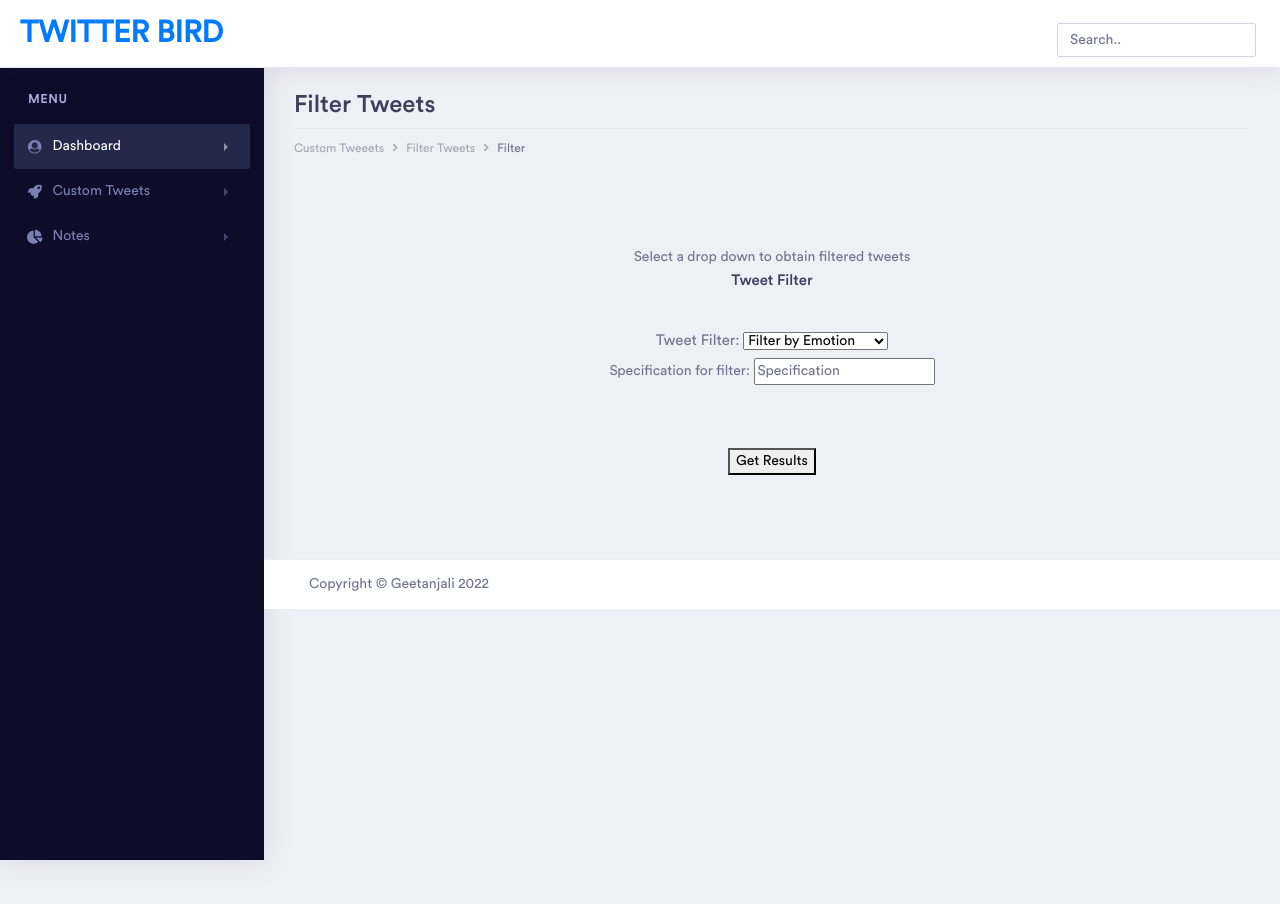
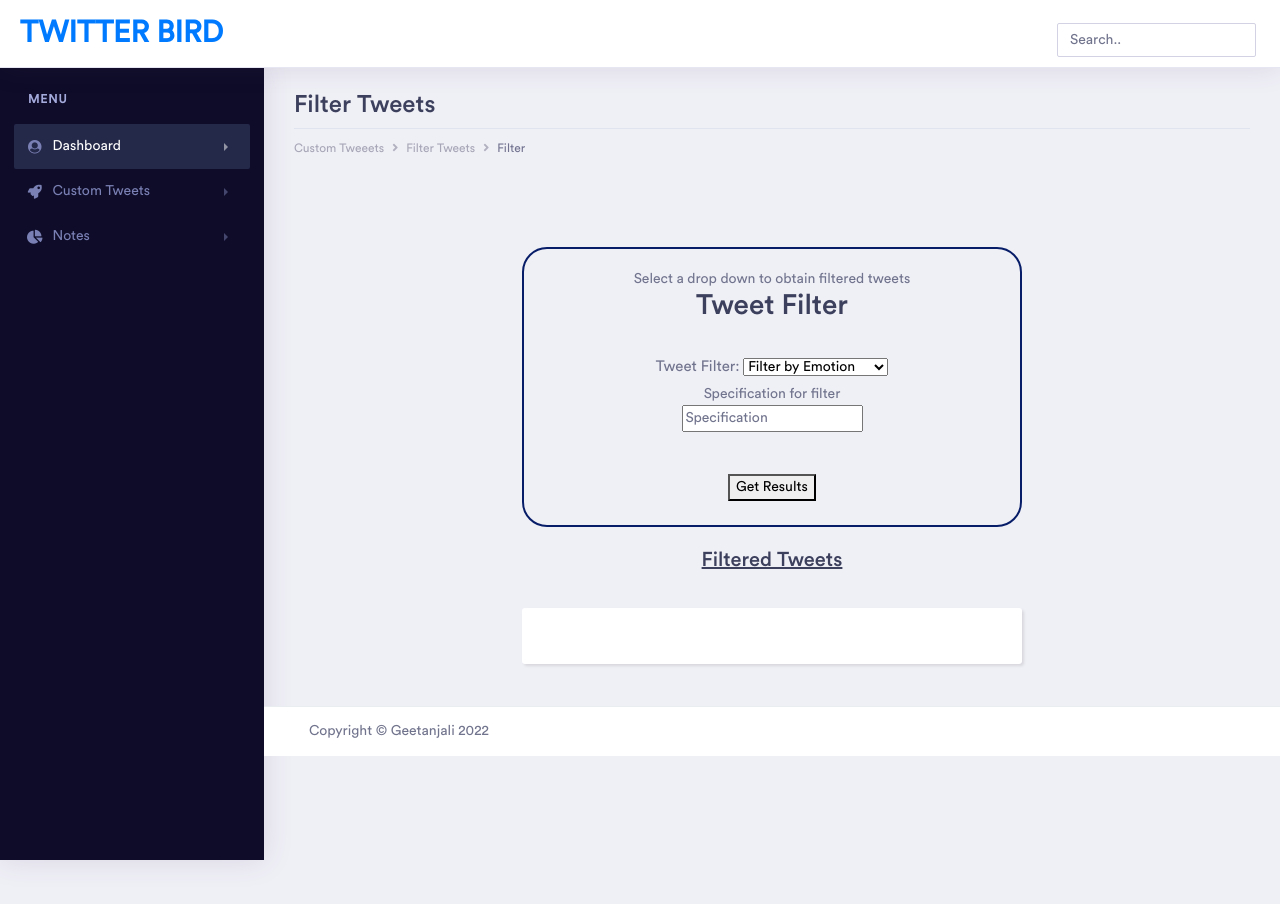
Before and after one commit to GeetanjaliP16/Twitter-Bird, a Flask app: page /FilterTweets in a window 1280 px wide. Shown: the top 904 px of the page. Run offline with Flask 2, Linux system fonts and the light colour scheme; parts of the project's set-up code (start-up, migrations or seed data) failed here and were passed over; some libraries are stand-ins or nearby versions; some web fonts are replaced.

Commit message:
tweetFilter Scrollable UI added

```diff
--- a/app.py
+++ b/app.py
@@ -195,7 +195,7 @@
                autopct="%1.1f%%", pctdistance=0.7, textprops={'fontsize': 10})
 
     plt.title("Sentiment Percentage",fontsize=15)
-    plt.legend(fontsize=12)
+    plt.legend(fontsize=10)
     output = io.BytesIO()
     FigureCanvas(fig).print_png(output)
     return Response(output.getvalue(), mimetype='image/png')
--- a/templates/FilterTweets.html
+++ b/templates/FilterTweets.html
@@ -13,6 +13,32 @@
     <link rel="stylesheet" href="static/assets/vendor/fonts/fontawesome/css/fontawesome-all.css">
     <link rel="stylesheet" href="static/assets/vendor/charts/c3charts/c3.css">
     <title>Data Insights</title>
+
+    <script async src="https://platform.twitter.com/widgets.js" charset="utf-8"></script>
+
+    <!--Tweets Scrolling Purpose-->
+    <style>
+    #twitter-widget-holder{ max-height:400px; max-width:500px; padding:20px; background:#fff; border-radius:3px; box-shadow:2px 2px 3px rgba(0,0,0,.1); }
+    </style>
+    <!-- custom scrollbar CSS -->
+<link rel="stylesheet" href="http://malihu.github.io/custom-scrollbar/jquery.mCustomScrollbar.min.css">
+<!-- jQuery lib -->
+<script src="http://ajax.googleapis.com/ajax/libs/jquery/1.11.0/jquery.min.js"></script>
+<!-- custom scrollbar plugin script -->
+<script src="http://malihu.github.io/custom-scrollbar/jquery.mCustomScrollbar.concat.min.js"></script>
+<script>
+    (function($){
+      $(window).load(function(){
+        /* initialize scrollbar */
+        $("#twitter-widget-holder").mCustomScrollbar({
+          theme:"dark-3",
+          scrollButtons:{enable:true}
+        });
+        /* insert twitter widget js in window load fn */
+        !function(d,s,id){var js,fjs=d.getElementsByTagName(s)[0],p=/^http:/.test(d.location)?'http':'https';if(!d.getElementById(id)){js=d.createElement(s);js.id=id;js.src=p+"://platform.twitter.com/widgets.js";fjs.parentNode.insertBefore(js,fjs);}}(document,"script","twitter-wjs");
+      });
+    })(jQuery);
+  </script>
 </head>
 
 <body>
@@ -131,6 +157,12 @@
 
             </div>
             <center>
+            <div class="container-contact100" style="
+              border-radius: 25px;
+              border: 2px solid #071d67;
+              padding: 20px;
+              width: 500px;
+              height: 280px; ">
             <div class="container-contact100">
                 <div class="contact100-map" id="google_map" data-map-x="40.722047" data-map-y="-73.986422" data-pin="images/icons/map-marker.png" data-scrollwhell="0" data-draggable="1"></div>
 
@@ -141,7 +173,7 @@
                     </span>
 
 
-                    <h5>Tweet Filter</h5><br>
+                    <h2>Tweet Filter</h2><br>
                     <label for="dropdownMenuButton2">Tweet Filter:</label>
                           <select name="dropdownMenuButton2" id="dropdownMenuButton2">
 
@@ -158,11 +190,11 @@
                     <br>
 
                     <div class="wrap-input100 validate-input" data-validate="Please enter specification">
-                        <span class="focus-input100">Specification for filter:</span>
+                        <span class="focus-input100">Specification for filter</span><br>
                         <input class="input100" type="text" name="specification" placeholder="Specification">
                       </div>
 
-                      <br><br><br>
+                      <br><br>
 
 
                     <div class="container-contact100-form-btn">
@@ -177,9 +209,24 @@
               </div>
 
 
+              <div id="dropDownSelect1"></div>
+            </div>
+            </center>
+            <center>
+            <br><h3><u>Filtered Tweets</u></h3><br>
+            <div id="twitter-widget-holder">
+            <blockquote class="twitter-tweet">
+            <a href="https://twitter.com/SpaceX/status/1573846653320192002"></a>
+            </blockquote>
+            <blockquote class="twitter-tweet">
+            <a href="https://twitter.com/SpaceX/status/1573846653320192002"></a>
+            </blockquote>
+            </div>
+            </center>
+            <br><br>
 
-              <div id="dropDownSelect1"></div>
-            </center>
+
+
             <!-- ============================================================== -->
             <!-- footer -->
             <!-- ============================================================== -->
```
